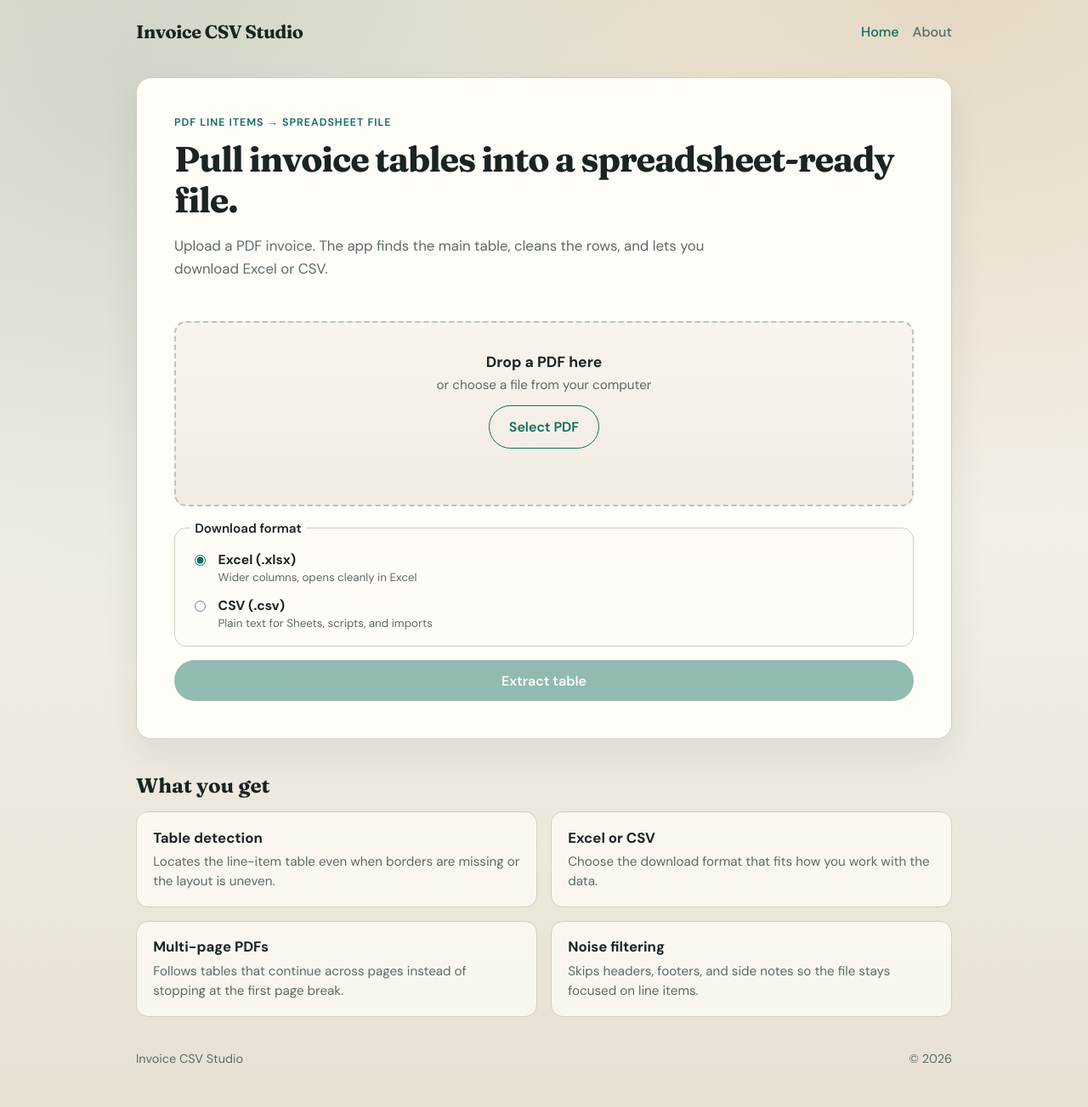
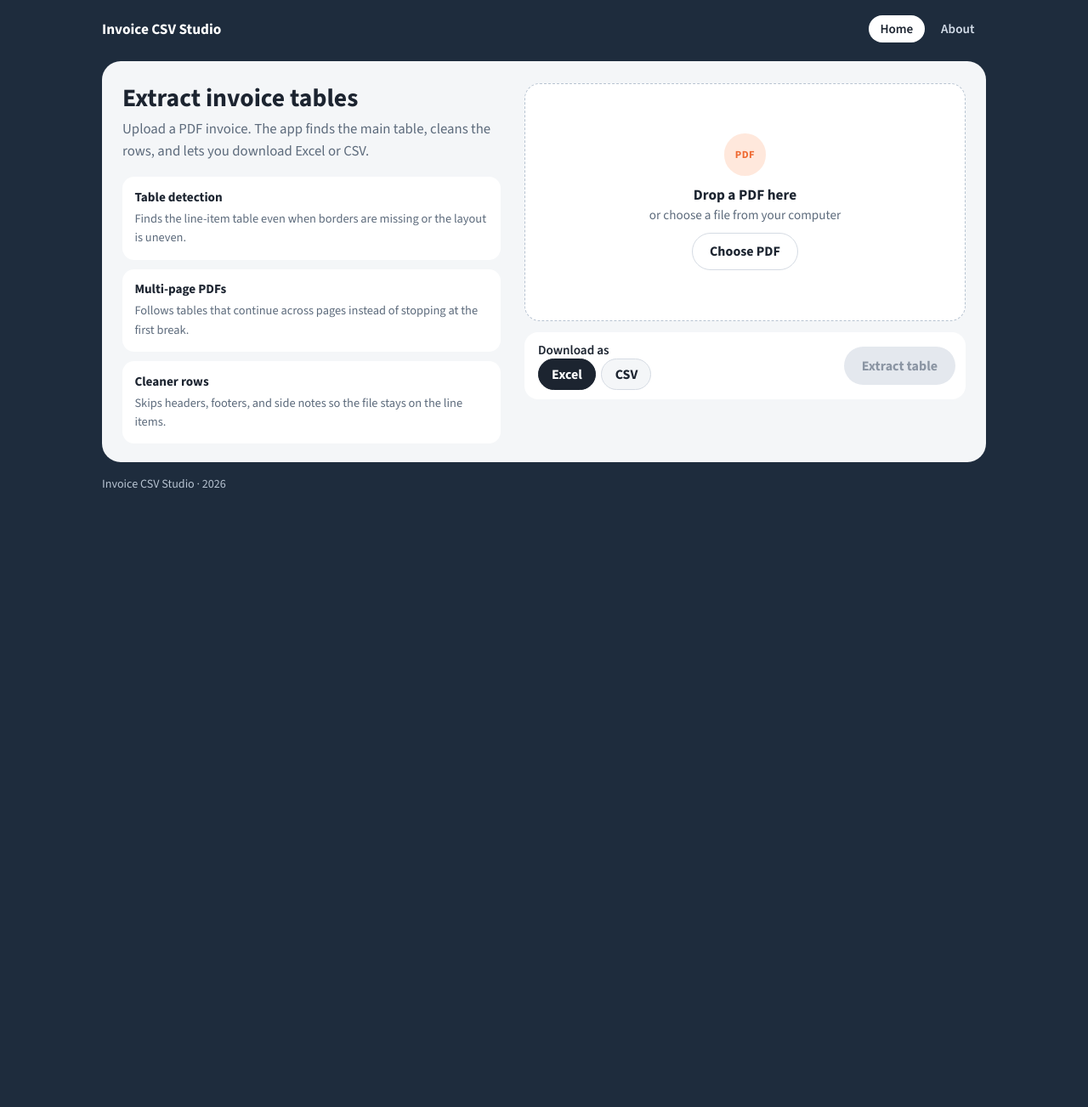
Before and after one commit to laraibQ/Invoice-extractor-from-PDFtoXLSx, a Flask app: page / in a window 1280 px wide. Shown: the whole page at 85% size. After the commit the page ends 575 px from the top, so only its background shows below. Run offline with Flask 3, Linux system fonts and the light colour scheme.

Commit message:
UI upgraded

```diff
--- a/static/css/style.css
+++ b/static/css/style.css
@@ -1,16 +1,16 @@
 :root {
-    --ink: #1a2421;
-    --muted: #5a6b64;
-    --paper: #f3efe6;
-    --panel: #fffdf8;
-    --line: #d4cdc0;
-    --accent: #0f6b5c;
-    --accent-dark: #0a4f44;
-    --danger: #9b2c2c;
-    --warn: #8a6d1d;
-    --shadow: 0 18px 40px rgba(26, 36, 33, 0.08);
-    --font-body: "DM Sans", sans-serif;
-    --font-display: "Fraunces", Georgia, serif;
+    --ink: #1c2430;
+    --muted: #5d6b7c;
+    --surround: #1e2c3d;
+    --panel: #f4f6f8;
+    --card: #ffffff;
+    --line: #d9e0e8;
+    --orange: #ef6a32;
+    --orange-hover: #d8561f;
+    --danger: #9b1c1c;
+    --warn: #8a5a12;
+    --ok: #146c43;
+    --font: "Source Sans 3", "Segoe UI", sans-serif;
 }
 
 * {
@@ -23,240 +23,316 @@ html, body {
 }
 
 body {
-    font-family: var(--font-body);
+    font-family: var(--font);
     color: var(--ink);
-    background:
-        radial-gradient(circle at 12% 8%, rgba(15, 107, 92, 0.12), transparent 42%),
-        radial-gradient(circle at 88% 0%, rgba(180, 120, 40, 0.1), transparent 36%),
-        linear-gradient(180deg, #ebe4d6 0%, var(--paper) 48%, #e7e1d4 100%);
+    background: var(--surround);
+    min-height: 100vh;
 }
 
-.page {
-    width: min(960px, calc(100% - 2rem));
-    margin: 0 auto;
-    padding: 1.5rem 0 3rem;
+:focus-visible {
+    outline: 2px solid var(--orange);
+    outline-offset: 3px;
 }
 
-.topbar {
+.top-inner,
+.page {
+    width: min(1040px, calc(100% - 2.5rem));
+    margin: 0 auto;
+}
+
+.top-inner {
     display: flex;
     align-items: center;
     justify-content: space-between;
     gap: 1rem;
-    margin-bottom: 2.5rem;
+    min-height: 4.25rem;
 }
 
 .brand {
-    font-family: var(--font-display);
-    font-size: 1.35rem;
+    color: #fff;
+    text-decoration: none;
     font-weight: 700;
-    color: var(--ink);
-    text-decoration: none;
-    letter-spacing: -0.02em;
+    font-size: 1.08rem;
 }
 
 nav {
     display: flex;
-    gap: 1rem;
+    gap: 0.35rem;
 }
 
 .nav-link {
-    color: var(--muted);
+    color: #d5deea;
     text-decoration: none;
-    font-weight: 500;
+    font-weight: 600;
+    font-size: 0.95rem;
+    border-radius: 999px;
+    padding: 0.4rem 0.85rem;
 }
 
-.nav-link.is-active,
 .nav-link:hover {
-    color: var(--accent);
+    color: #fff;
+    background: rgba(255, 255, 255, 0.08);
 }
 
-.hero {
-    background: var(--panel);
-    border: 1px solid var(--line);
-    border-radius: 18px;
-    padding: clamp(1.5rem, 4vw, 2.75rem);
-    box-shadow: var(--shadow);
-    animation: rise 0.55s ease both;
+.nav-link.is-active {
+    color: var(--ink);
+    background: #fff;
 }
 
-.eyebrow {
-    margin: 0 0 0.75rem;
-    text-transform: uppercase;
-    letter-spacing: 0.08em;
-    font-size: 0.78rem;
-    font-weight: 600;
-    color: var(--accent);
+.page {
+    padding: 0.25rem 0 2rem;
 }
 
-.hero h1,
-.content h1 {
-    font-family: var(--font-display);
-    font-size: clamp(1.8rem, 4vw, 2.6rem);
+.panel {
+    background: var(--panel);
+    border-radius: 22px;
+    padding: 1.6rem 1.5rem 1.35rem;
+}
+
+.workspace {
+    display: grid;
+    grid-template-columns: minmax(0, 0.9fr) minmax(300px, 1.05fr);
+    gap: 1.15rem 1.75rem;
+    align-items: start;
+}
+
+.intro {
+    grid-column: 1;
+    grid-row: 1;
+}
+
+.upload-panel {
+    grid-column: 2;
+    grid-row: 1 / span 2;
+}
+
+.notes {
+    grid-column: 1;
+    grid-row: 2;
+}
+
+h1 {
+    margin: 0 0 0.4rem;
+    font-size: 1.85rem;
     line-height: 1.15;
-    margin: 0 0 0.9rem;
-    letter-spacing: -0.03em;
+    font-weight: 700;
 }
 
 .lede,
 .content p {
+    margin: 0;
     color: var(--muted);
     font-size: 1.05rem;
-    line-height: 1.6;
-    max-width: 42rem;
+    line-height: 1.55;
+    max-width: 40rem;
 }
 
 .flash-stack {
-    margin: 1.25rem 0 0;
     display: grid;
     gap: 0.5rem;
+    margin-bottom: 0.85rem;
+}
+
+.flash-stack[hidden] {
+    display: none;
 }
 
 .flash {
-    padding: 0.75rem 1rem;
-    border-radius: 10px;
+    padding: 0.7rem 0.95rem;
+    border-radius: 999px;
     font-size: 0.95rem;
+    background: #fff;
 }
 
 .flash-danger,
 .flash-error {
-    background: #f8e6e6;
+    background: #fdecea;
     color: var(--danger);
 }
 
 .flash-warning {
-    background: #f7f0d8;
+    background: #fbf3e0;
     color: var(--warn);
 }
 
 .flash-success {
-    background: #e4f3ef;
-    color: var(--accent-dark);
+    background: #e7f6ee;
+    color: var(--ok);
 }
 
 .upload-panel {
-    margin-top: 1.75rem;
-    display: grid;
-    gap: 1rem;
-}
-
-.format-picker {
     margin: 0;
-    padding: 1rem 1.1rem;
-    border: 1px solid var(--line);
-    border-radius: 14px;
-    background: rgba(255, 253, 248, 0.8);
-    display: grid;
-    gap: 0.75rem;
-}
-
-.format-picker legend {
-    padding: 0 0.35rem;
-    font-weight: 600;
-    font-size: 0.95rem;
-}
-
-.format-option {
-    display: grid;
-    grid-template-columns: auto 1fr;
-    gap: 0.75rem;
-    align-items: start;
-    cursor: pointer;
-}
-
-.format-option input {
-    margin-top: 0.3rem;
-    accent-color: var(--accent);
-}
-
-.format-option strong {
-    display: block;
-    font-size: 0.98rem;
-}
-
-.format-option small {
-    display: block;
-    color: var(--muted);
-    margin-top: 0.15rem;
-    line-height: 1.4;
+    display: flex;
+    flex-direction: column;
+    gap: 0.85rem;
 }
 
 .upload-area {
-    border: 2px dashed #b9c4bf;
-    border-radius: 14px;
-    padding: 2.2rem 1.25rem;
+    display: flex;
+    flex-direction: column;
+    align-items: center;
+    justify-content: center;
+    gap: 0.7rem;
+    min-height: 280px;
+    padding: 1.5rem 1.25rem;
+    border: 1.5px dashed #b7c3d1;
+    border-radius: 18px;
+    background: var(--card);
+    cursor: pointer;
     text-align: center;
-    background: linear-gradient(180deg, #f8f5ee, #f1ece2);
-    cursor: pointer;
-    transition: border-color 0.25s ease, transform 0.25s ease, background 0.25s ease;
-    display: grid;
-    gap: 0.35rem;
-    justify-items: center;
 }
 
-.upload-area strong {
-    font-size: 1.1rem;
+.upload-area:hover,
+.upload-area.highlight {
+    border-color: var(--orange);
+    background: #fff8f4;
 }
 
-.upload-area span {
+.file-badge {
+    flex-shrink: 0;
+    width: 3.1rem;
+    height: 3.1rem;
+    border-radius: 50%;
+    display: grid;
+    place-items: center;
+    background: #ffe8dc;
+    color: var(--orange);
+    font-weight: 700;
+    font-size: 0.78rem;
+    letter-spacing: 0.04em;
+}
+
+.upload-copy {
+    display: grid;
+    gap: 0.1rem;
+    justify-items: center;
+    min-width: 0;
+}
+
+.upload-copy strong {
+    font-size: 1.08rem;
+}
+
+.upload-copy span {
     color: var(--muted);
     font-size: 0.95rem;
 }
 
-.upload-area:hover,
-.upload-area.highlight {
-    border-color: var(--accent);
-    background: #eef7f4;
-    transform: translateY(-2px);
+.file-name {
+    margin: 0.25rem 0 0;
+    font-weight: 700;
+    font-size: 0.92rem;
+    color: var(--orange);
+    word-break: break-all;
 }
 
-.file-name {
-    min-height: 1.25rem;
-    margin: 0.35rem 0 0;
-    color: var(--accent-dark);
-    font-weight: 600;
+.file-name:empty {
+    display: none;
 }
 
 .file-name.is-error {
     color: var(--danger);
 }
 
+.actions {
+    display: flex;
+    flex-wrap: wrap;
+    align-items: center;
+    justify-content: space-between;
+    gap: 0.75rem;
+    background: var(--card);
+    border-radius: 16px;
+    padding: 0.7rem 0.75rem 0.7rem 1rem;
+}
+
+.format-picker {
+    margin: 0;
+    padding: 0;
+    border: 0;
+    display: flex;
+    flex-wrap: wrap;
+    align-items: center;
+    gap: 0.4rem;
+}
+
+.format-picker legend {
+    padding: 0;
+    margin-right: 0.25rem;
+    font-size: 0.95rem;
+    font-weight: 600;
+}
+
+.format-option {
+    position: relative;
+    display: inline-flex;
+    align-items: center;
+    border: 1px solid #d5dbe3;
+    border-radius: 999px;
+    background: #f4f6f8;
+    padding: 0.42rem 0.95rem;
+    cursor: pointer;
+    font-weight: 700;
+}
+
+.format-option input {
+    position: absolute;
+    opacity: 0;
+    width: 1px;
+    height: 1px;
+}
+
+.format-option:has(input:checked) {
+    background: var(--ink);
+    border-color: var(--ink);
+    color: #fff;
+}
+
+.format-option:has(input:focus-visible) {
+    outline: 2px solid var(--orange);
+    outline-offset: 3px;
+}
+
 .btn {
     display: inline-flex;
     align-items: center;
     justify-content: center;
-    gap: 0.5rem;
-    border: none;
+    gap: 0.45rem;
+    border: 1px solid transparent;
     border-radius: 999px;
-    padding: 0.85rem 1.4rem;
+    padding: 0.72rem 1.25rem;
     font: inherit;
-    font-weight: 600;
+    font-weight: 700;
     cursor: pointer;
     text-decoration: none;
-    transition: transform 0.2s ease, box-shadow 0.2s ease, background 0.2s ease;
+    line-height: 1.2;
 }
 
 .btn-primary {
-    background: var(--accent);
+    background: var(--orange);
     color: #fff;
-    box-shadow: 0 10px 24px rgba(15, 107, 92, 0.25);
+    box-shadow: 0 6px 14px rgba(239, 106, 50, 0.28);
 }
 
 .btn-primary:hover:not(:disabled) {
-    background: var(--accent-dark);
-    transform: translateY(-1px);
+    background: var(--orange-hover);
 }
 
 .btn-primary:disabled {
-    opacity: 0.45;
+    background: #e4e8ee;
+    color: #8b95a3;
+    box-shadow: none;
     cursor: not-allowed;
-    box-shadow: none;
 }
 
 .btn-ghost {
-    background: transparent;
-    color: var(--accent);
-    border: 1px solid var(--accent);
-    margin-top: 0.55rem;
+    background: #fff;
+    color: var(--ink);
+    border-color: #d5dbe3;
+    flex-shrink: 0;
+}
+
+.btn-ghost:hover {
+    border-color: var(--ink);
 }
 
 .sr-only {
@@ -270,106 +346,106 @@ nav {
     border: 0;
 }
 
-.features {
-    margin-top: 2.5rem;
-    animation: rise 0.7s ease 0.1s both;
+.notes {
+    margin: 0;
+    padding: 0;
+    list-style: none;
+    display: grid;
+    gap: 0.7rem;
+    align-content: start;
 }
 
-.features h2,
-.content h2 {
-    font-family: var(--font-display);
-    font-size: 1.5rem;
-    margin: 0 0 1rem;
+.notes li {
+    background: var(--card);
+    border-radius: 14px;
+    padding: 0.85rem 0.9rem 0.95rem;
 }
 
-.feature-grid {
-    list-style: none;
-    margin: 0;
-    padding: 0;
-    display: grid;
-    grid-template-columns: repeat(2, minmax(0, 1fr));
-    gap: 1rem;
-}
-
-.feature-item {
-    background: rgba(255, 253, 248, 0.72);
-    border: 1px solid var(--line);
-    border-radius: 14px;
-    padding: 1.15rem 1.2rem;
-    opacity: 0;
-    transform: translateY(14px);
-}
-
-.feature-item.feature-animate {
-    opacity: 1;
-    transform: translateY(0);
-    transition: opacity 0.45s ease, transform 0.45s ease;
-}
-
-.feature-item h3 {
-    margin: 0 0 0.4rem;
-    font-size: 1.05rem;
-}
-
-.feature-item p {
-    margin: 0;
-    color: var(--muted);
-    line-height: 1.5;
+.notes strong {
+    display: block;
+    margin-bottom: 0.25rem;
     font-size: 0.95rem;
 }
 
-.content {
-    background: var(--panel);
-    border: 1px solid var(--line);
-    border-radius: 18px;
-    padding: clamp(1.5rem, 4vw, 2.5rem);
-    box-shadow: var(--shadow);
+.notes span {
+    color: var(--muted);
+    font-size: 0.9rem;
+    line-height: 1.4;
+}
+
+.panel.content {
+    width: min(640px, 100%);
+    margin-right: auto;
+    margin-left: auto;
+}
+
+.content h2 {
+    margin: 1.35rem 0 0.35rem;
+    font-size: 1.15rem;
+}
+
+.content p + p {
+    margin-top: 0.85rem;
 }
 
 .content ul {
+    margin: 0.35rem 0 1.2rem;
+    padding-left: 1.15rem;
     color: var(--muted);
-    line-height: 1.7;
+    line-height: 1.65;
 }
 
 .footer {
-    margin-top: 2.5rem;
-    display: flex;
-    justify-content: space-between;
-    color: var(--muted);
-    font-size: 0.9rem;
+    margin-top: 1rem;
+    color: #b7c3d1;
+    font-size: 0.88rem;
 }
 
 .spinner {
-    width: 1rem;
-    height: 1rem;
-    border: 2px solid rgba(255, 255, 255, 0.35);
+    width: 0.9rem;
+    height: 0.9rem;
+    border: 2px solid rgba(255, 255, 255, 0.4);
     border-top-color: #fff;
     border-radius: 50%;
     animation: spin 0.8s linear infinite;
-}
-
-@keyframes rise {
-    from {
-        opacity: 0;
-        transform: translateY(16px);
-    }
-    to {
-        opacity: 1;
-        transform: translateY(0);
-    }
 }
 
 @keyframes spin {
     to { transform: rotate(360deg); }
 }
 
-@media (max-width: 720px) {
-    .feature-grid {
+@media (max-width: 800px) {
+    .workspace {
         grid-template-columns: 1fr;
     }
 
-    .topbar {
-        flex-direction: column;
-        align-items: flex-start;
+    .intro,
+    .upload-panel,
+    .notes {
+        grid-column: 1;
+        grid-row: auto;
+    }
+
+    .upload-area {
+        min-height: 180px;
     }
 }
+
+@media (max-width: 560px) {
+    .upload-area,
+    .actions,
+    .top-inner {
+        align-items: flex-start;
+        flex-direction: column;
+    }
+
+    .top-inner {
+        padding: 0.85rem 0;
+        min-height: 0;
+    }
+
+    .btn-primary,
+    .btn-ghost {
+        width: 100%;
+    }
+}
--- a/templates/index.html
+++ b/templates/index.html
@@ -6,24 +6,21 @@
     <title>Invoice CSV Studio</title>
     <link rel="preconnect" href="https://fonts.googleapis.com">
     <link rel="preconnect" href="https://fonts.gstatic.com" crossorigin>
-    <link href="https://fonts.googleapis.com/css2?family=DM+Sans:ital,opsz,wght@0,9..40,400;0,9..40,500;0,9..40,600;0,9..40,700;1,9..40,400&family=Fraunces:opsz,wght@9..144,600;9..144,700&display=swap" rel="stylesheet">
+    <link href="https://fonts.googleapis.com/css2?family=Source+Sans+3:ital,wght@0,400;0,600;0,700;1,400&display=swap" rel="stylesheet">
     <link rel="stylesheet" href="{{ url_for('static', filename='css/style.css') }}">
 </head>
 <body>
-    <div class="page">
-        <header class="topbar">
+    <header class="top">
+        <div class="top-inner">
             <a class="brand" href="{{ url_for('index') }}">Invoice CSV Studio</a>
             <nav>
                 <a href="{{ url_for('index') }}" class="nav-link is-active">Home</a>
                 <a href="{{ url_for('about') }}" class="nav-link">About</a>
             </nav>
+        </div>
     </header>
 
-        <main class="hero">
-            <p class="eyebrow">PDF line items → spreadsheet file</p>
-            <h1>Pull invoice tables into a spreadsheet-ready file.</h1>
-            <p class="lede">Upload a PDF invoice. The app finds the main table, cleans the rows, and lets you download Excel or CSV.</p>
-
+    <div class="page">
         {% with messages = get_flashed_messages(with_categories=true) %}
             {% if messages %}
                 <div class="flash-stack">
@@ -35,63 +32,57 @@
         {% endwith %}
         <div class="flash-stack" id="client-flash" hidden></div>
 
+        <main class="panel workspace">
+            <section class="intro">
+                <h1>Extract invoice tables</h1>
+                <p class="lede">Upload a PDF invoice. The app finds the main table, cleans the rows, and lets you download Excel or CSV.</p>
+            </section>
+
             <form action="{{ url_for('upload_file') }}" method="post" enctype="multipart/form-data" id="upload-form" class="upload-panel">
                 <div class="upload-area" id="upload-area">
+                    <span class="file-badge" aria-hidden="true">PDF</span>
+                    <div class="upload-copy">
                         <strong>Drop a PDF here</strong>
                         <span>or choose a file from your computer</span>
-                    <label for="file-input" class="btn btn-ghost">Select PDF</label>
-                    <input type="file" id="file-input" name="file" accept=".pdf" class="sr-only">
                         <p class="file-name" id="file-name"></p>
                     </div>
+                    <label for="file-input" class="btn btn-ghost">Choose PDF</label>
+                    <input type="file" id="file-input" name="file" accept=".pdf" class="sr-only">
+                </div>
 
+                <div class="actions">
                     <fieldset class="format-picker">
-                    <legend>Download format</legend>
+                        <legend>Download as</legend>
                         <label class="format-option">
                             <input type="radio" name="format" value="xlsx" checked>
-                        <span>
-                            <strong>Excel (.xlsx)</strong>
-                            <small>Wider columns, opens cleanly in Excel</small>
-                        </span>
+                            <span>Excel</span>
                         </label>
                         <label class="format-option">
                             <input type="radio" name="format" value="csv">
-                        <span>
-                            <strong>CSV (.csv)</strong>
-                            <small>Plain text for Sheets, scripts, and imports</small>
-                        </span>
+                            <span>CSV</span>
                         </label>
                     </fieldset>
+                    <button type="submit" class="btn btn-primary" id="extract-btn" disabled>Extract table</button>
+                </div>
+            </form>
 
-                <button type="submit" class="btn btn-primary" id="extract-btn" disabled>Extract table</button>
-            </form>
+            <ul class="notes">
+                <li class="feature-item">
+                    <strong>Table detection</strong>
+                    <span>Finds the line-item table even when borders are missing or the layout is uneven.</span>
+                </li>
+                <li class="feature-item">
+                    <strong>Multi-page PDFs</strong>
+                    <span>Follows tables that continue across pages instead of stopping at the first break.</span>
+                </li>
+                <li class="feature-item">
+                    <strong>Cleaner rows</strong>
+                    <span>Skips headers, footers, and side notes so the file stays on the line items.</span>
+                </li>
+            </ul>
         </main>
 
-        <section class="features">
-            <h2>What you get</h2>
-            <ul class="feature-grid">
-                <li class="feature-item">
-                    <h3>Table detection</h3>
-                    <p>Locates the line-item table even when borders are missing or the layout is uneven.</p>
-                </li>
-                <li class="feature-item">
-                    <h3>Excel or CSV</h3>
-                    <p>Choose the download format that fits how you work with the data.</p>
-                </li>
-                <li class="feature-item">
-                    <h3>Multi-page PDFs</h3>
-                    <p>Follows tables that continue across pages instead of stopping at the first page break.</p>
-                </li>
-                <li class="feature-item">
-                    <h3>Noise filtering</h3>
-                    <p>Skips headers, footers, and side notes so the file stays focused on line items.</p>
-                </li>
-            </ul>
-        </section>
-
-        <footer class="footer">
-            <span>Invoice CSV Studio</span>
-            <span>&copy; 2026</span>
-        </footer>
+        <footer class="footer">Invoice CSV Studio · 2026</footer>
     </div>
 
     <script src="{{ url_for('static', filename='js/main.js') }}"></script>
```
Also changed, not shown: templates/about.html (+9 -10 lines). Lines whose indentation alone changed are shown as unchanged.
